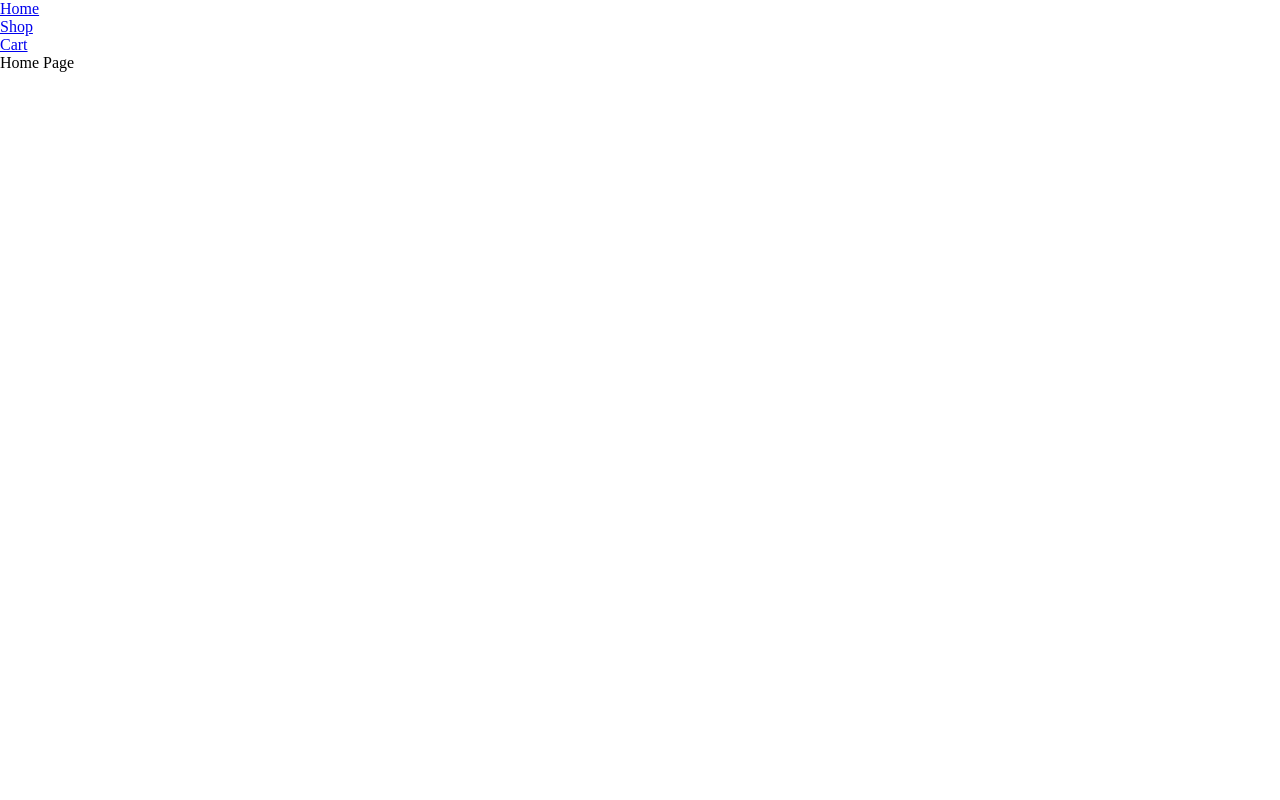
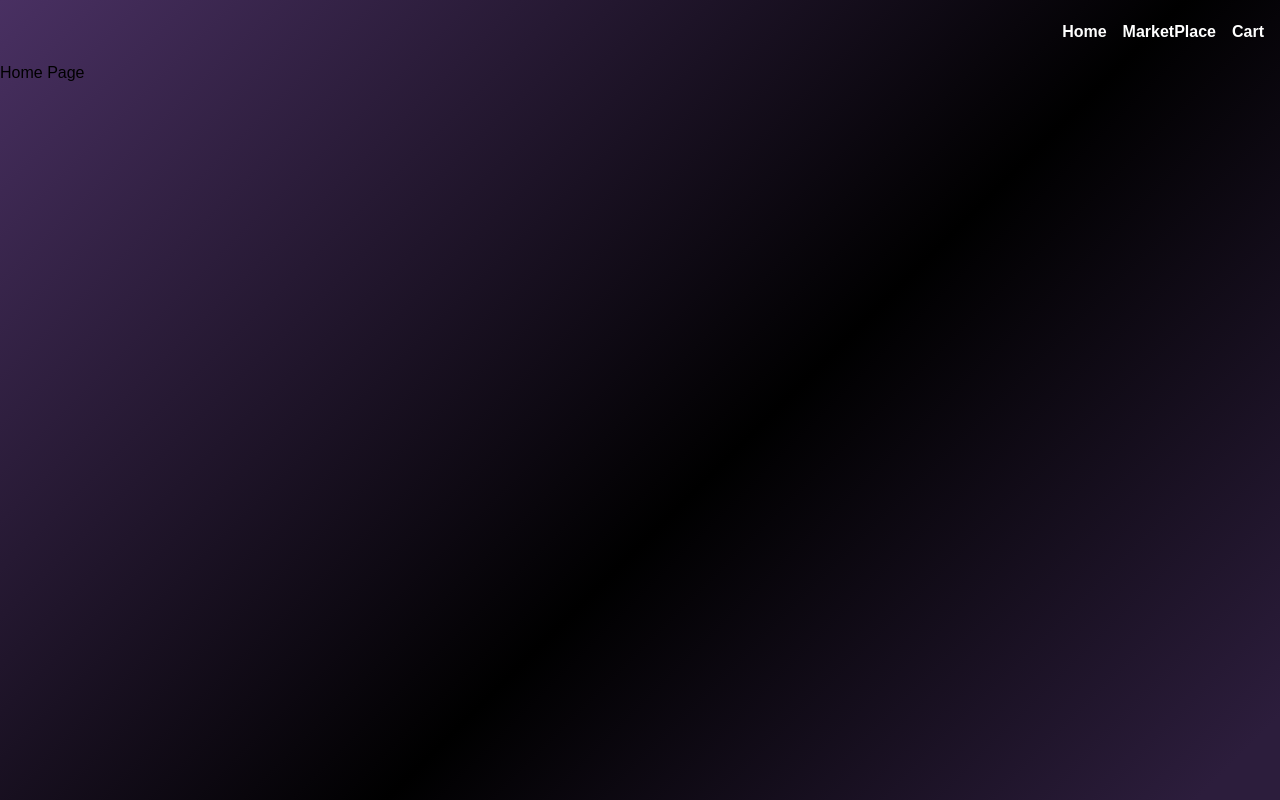
Before and after one commit to JoaoMateus98/shopping-cart, a React (Create React App) app: page / in a window 1280 px wide. Built offline with nearby package versions, Linux system fonts and the light colour scheme.

Commit message:
background is gradient

```diff
--- a/src/components/Nav.css
+++ b/src/components/Nav.css
@@ -0,0 +1,19 @@
+nav {
+  height: 4rem;
+}
+
+nav > ul {
+  height: 100%;
+  display: flex;
+  justify-content: flex-end;
+  align-items: center;
+  gap: 16px;
+  margin-right: 1rem;
+}
+
+a {
+  color: white;
+  text-decoration: none;
+  list-style: none;
+  font-weight: bolder;
+}
--- a/src/components/Nav.js
+++ b/src/components/Nav.js
@@ -1,4 +1,5 @@
 import { Link } from "react-router-dom";
+import "./Nav.css";
 
 const Nav = () => {
   return (
@@ -8,7 +9,7 @@ const Nav = () => {
           <li>Home</li>
         </Link>
         <Link to="/shop">
-          <li>Shop</li>
+          <li>MarketPlace</li>
         </Link>
         <Link to="/cart">
           <li>Cart</li>
--- a/src/components/shop/Shop.css
+++ b/src/components/shop/Shop.css
@@ -10,7 +10,7 @@
 .card {
   width: 260px;
   height: 360px;
-  border: 2px solid black;
+  border: 2px solid white;
   border-radius: 12px;
   padding: 8px;
   padding-bottom: 36px;
@@ -30,6 +30,7 @@
 }
 
 .card > * {
+  color: white;
   font-weight: bold;
 }
 
--- a/src/index.css
+++ b/src/index.css
@@ -1,4 +1,24 @@
 * {
   padding: 0;
   margin: 0;
+  font-family: sans-serif;
 }
+
+html,
+body {
+  min-height: 100%;
+}
+
+body {
+  background: rgb(44, 29, 60);
+  background: linear-gradient(
+    315deg,
+    rgba(44, 29, 60, 1) 4%,
+    rgba(0, 0, 0, 1) 43%,
+    rgba(73, 48, 98, 1) 100%
+  );
+}
+
+main {
+  min-height: 100%;
+}
```
Also changed, not shown: src/images/inspiration.png (added).
